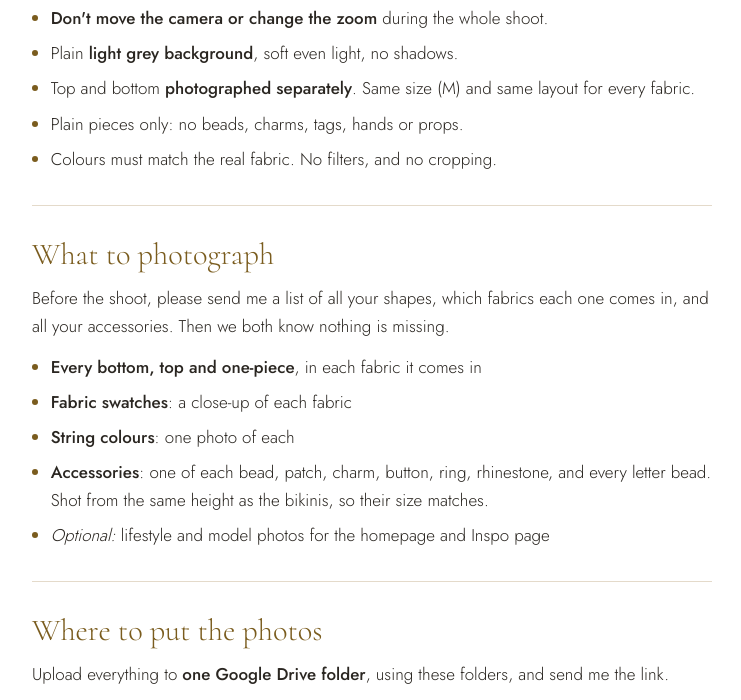
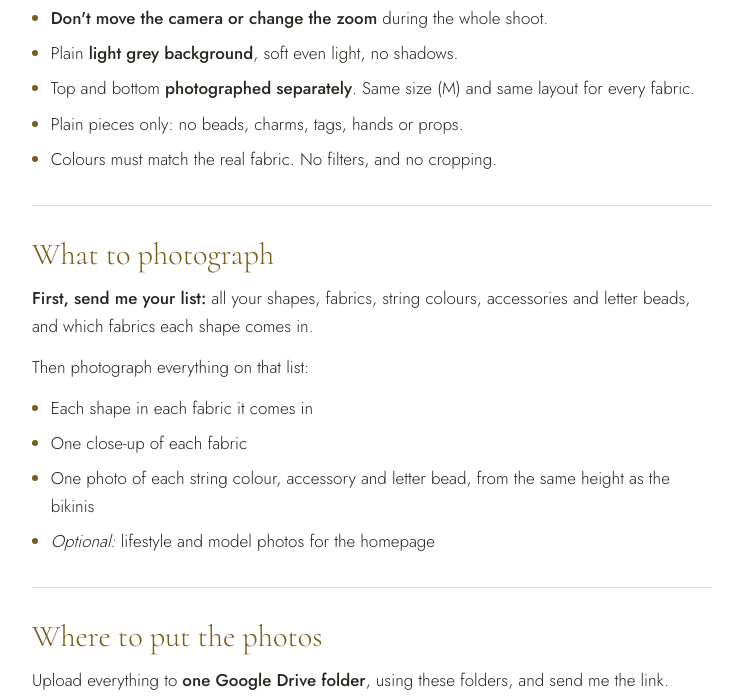
Before and after one commit to arnoldtherigan15/suncall.swim, a plain HTML site: page photo-guide/index.html in a window 1280 px wide. Shown: the part 535-1235 px from the top of the page, without its empty margins (268-1009 px from the left). Drawn offline with Linux system fonts and the light colour scheme.

Commit message:
Photo guide: shot list follows the client's own list
Co-Authored-By: Claude Opus 5.5 <noreply@anthropic.com>
Claude-Session: https://claude.ai/code/session_01XpaU6y98Uqx6FmzxtuULEW

```diff
--- a/photo-guide/index.html
+++ b/photo-guide/index.html
@@ -76,13 +76,13 @@ footer { padding-block: 24px 48px; border-top: 1px solid var(--line); font-size:
 
   <section>
     <h2>What to photograph</h2>
-    <p>Before the shoot, please send me a list of all your shapes, which fabrics each one comes in, and all your accessories. Then we both know nothing is missing.</p>
+    <p><b>First, send me your list:</b> all your shapes, fabrics, string colours, accessories and letter beads, and which fabrics each shape comes in.</p>
+    <p>Then photograph everything on that list:</p>
     <ul class="clean">
-      <li><b>Every bottom, top and one-piece</b>, in each fabric it comes in</li>
-      <li><b>Fabric swatches</b>: a close-up of each fabric</li>
-      <li><b>String colours</b>: one photo of each</li>
-      <li><b>Accessories</b>: one of each bead, patch, charm, button, ring, rhinestone, and every letter bead. Shot from the same height as the bikinis, so their size matches.</li>
-      <li><i>Optional:</i> lifestyle and model photos for the homepage and Inspo page</li>
+      <li>Each shape in each fabric it comes in</li>
+      <li>One close-up of each fabric</li>
+      <li>One photo of each string colour, accessory and letter bead, from the same height as the bikinis</li>
+      <li><i>Optional:</i> lifestyle and model photos for the homepage</li>
     </ul>
   </section>
 
```
